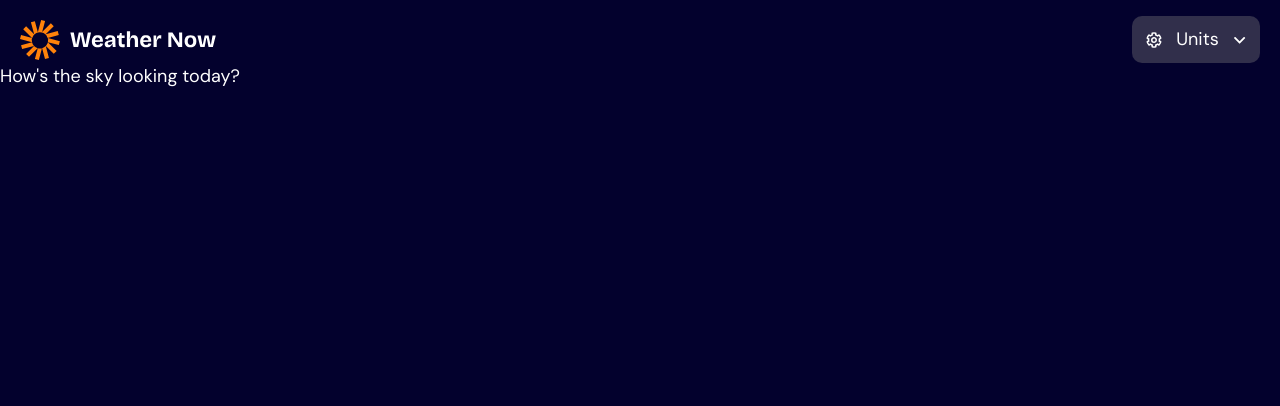
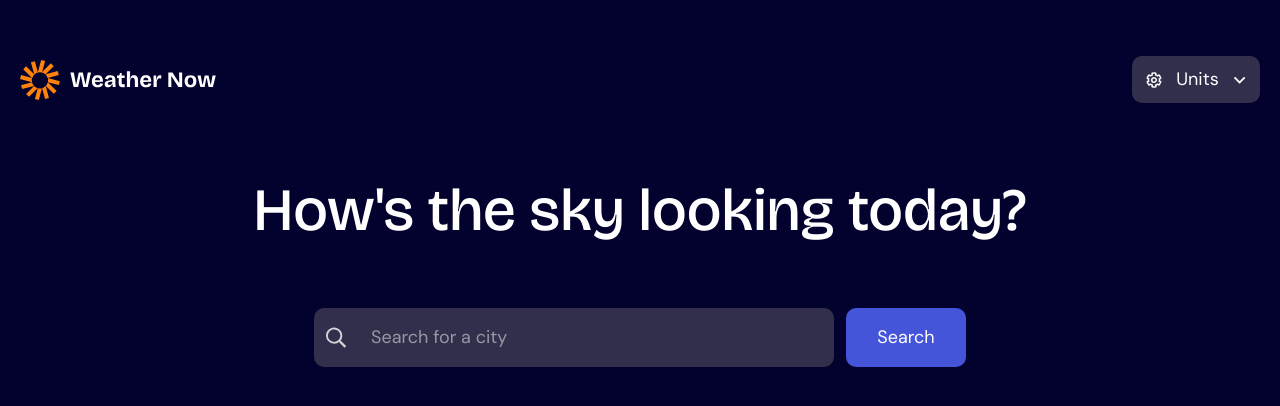
Before and after one commit to ArturdaSilvaRezende/weather-app, a React (Vite) app: page / in a window 1280 px wide. Shown: the top 406 px of the page. Built offline with nearby package versions, Linux system fonts and the light colour scheme.

Commit message:
Refactor Header and Title components for improved layout and styling; update global font settings in CSS

```diff
--- a/src/components/Header/index.tsx
+++ b/src/components/Header/index.tsx
@@ -20,7 +20,7 @@ export default function Header() {
     <>
       <header
         className="container mx-auto max-sm:py-4 max-sm:max-w-full px-5 flex justify-between
-      items-center relative"
+      items-center relative sm:mt-[40px]"
       >
         <a href="/" className="max-sm:w-36 relative top-2">
           <img src={Logo} alt="Logo Weather App" />
@@ -54,7 +54,7 @@ export default function Header() {
           role="menu"
           aria-labelledby="units-button"
           aria-orientation="vertical"
-          className="absolute top-[75px] max-sm:top-[87px] right-[63px] max-sm:right-[22px] w-[240px]
+          className="absolute top-[120px] max-sm:top-[87px] right-[63px] max-sm:right-[22px] w-[240px]
           bg-[var(--neutral-700)] py-2 px-2 rounded-[10px] border-[var(--neutral-600)] border-2
           fadeIn z-50"
         >
--- a/src/components/Title/index.jsx
+++ b/src/components/Title/index.jsx
@@ -1,7 +1,37 @@
+import IconSearch from "../../assets/images/icon-search.svg";
+
 export default function Title() {
   return (
-    <section className="container">
-      <h1>How's the sky looking today?</h1>
+    <section className="container sm:mt-[70px]">
+      <h1
+        className="max-sm:p-[40px] max-sm:text-5xl text-6xl text-center font-[500] leading-tight
+        sm:mb-[60px]"
+        style={{ fontFamily: "var(--font-secondary)" }}
+      >
+        How's the sky looking today?
+      </h1>
+
+      <form className="max-sm:w-11/12 sm:flex sm:justify-center sm:gap-3 mx-auto">
+        <div
+          className="bg-[var(--neutral-700)] px-3 py-2 rounded-[10px] flex justify-between items-center
+        gap-2 sm:w-[520px]"
+        >
+          <img src={IconSearch} alt="Search Icon" />
+          <input
+            type="text"
+            placeholder="Search for a city"
+            className="sm:py-2 sm:px-4 sm:w-[120px]"
+          />
+        </div>
+
+        <button
+          type="button"
+          className="bg-[var(--blue-500)] hover:bg-[var(--blue-700)] px-3 py-2 rounded-[10px] max-sm:mt-3
+          max-sm:w-full transition duration-300 ease-in-out cursor-pointer w-[120px]"
+        >
+          Search
+        </button>
+      </form>
     </section>
   );
 }
--- a/src/styles/styles.css
+++ b/src/styles/styles.css
@@ -4,7 +4,7 @@ body {
   font-size: 18px;
   background-color: var(--neutral-900);
   color: var(--neutral-0);
-  font-family: "DM Sans", sans-serif;
+  font-family: var(--font-primary);
 }
 
 .border__hover--white {
@@ -13,6 +13,13 @@ body {
 
 .border__hover--white:hover {
   border: 2px solid var(--neutral-0);
+}
+
+input {
+  border: none;
+  outline: none;
+  width: 100%;
+  background-color: transparent;
 }
 
 :root {
@@ -31,4 +38,8 @@ body {
   /* Blue colors */
   --blue-500: hsl(233, 67%, 56%);
   --blue-700: hsl(248, 70%, 36%);
+
+  /* Fonts */
+  --font-primary: "DM Sans", sans-serif;
+  --font-secondary: "Bricolage Grotesque";
 }
```
